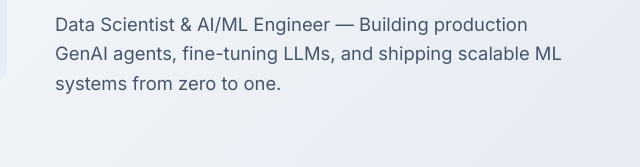
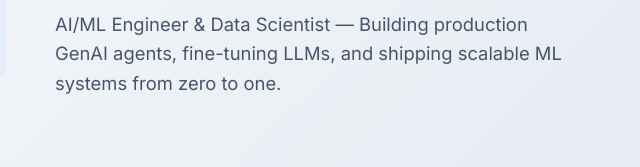
Before and after one commit to Naveen-Sai-Ganadi/portfolio, a plain HTML site: page index.html in a window 1280 px wide. Shown: the part 412-579 px from the top of the page, 609-1249 px from the left. Drawn offline with Linux system fonts and the light colour scheme.

Commit message:
Swap title order: AI/ML Engineer first

```diff
--- a/index.html
+++ b/index.html
@@ -1270,7 +1270,7 @@
         <div class="hero-right-info">
           <div class="hero-badge"><span class="dot"></span> Open to Opportunities</div>
           <h1><span class="gradient-text">Naveen Ganadi</span></h1>
-          <p class="subtitle">Data Scientist &amp; AI/ML Engineer — Building production GenAI agents, fine-tuning LLMs,
+          <p class="subtitle">AI/ML Engineer &amp; Data Scientist — Building production GenAI agents, fine-tuning LLMs,
             and shipping scalable ML systems from zero to one.</p>
         </div>
       </div>
```
